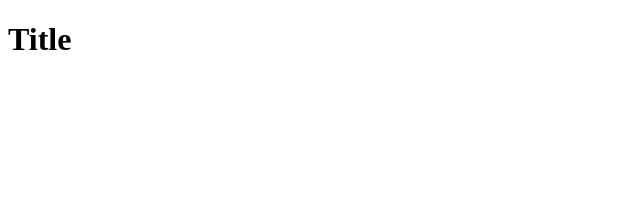
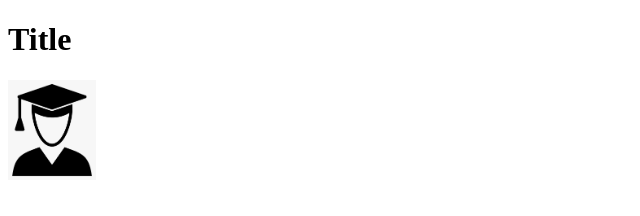
Before and after one commit to KirillRyrm/WAD-2023, a plain HTML site: page index.html in a window 1280 px wide. Shown: the whole page, without its empty margins (0-640 px from the left). Drawn offline with Linux system fonts and the light colour scheme.

Commit message:
Second commit

```diff
--- a/index.html
+++ b/index.html
@@ -5,8 +5,10 @@
     <meta http-equiv="X-UA-Compatible" content="IE=edge">
     <meta name="viewport" content="width=device-width, initial-scale=1.0">
     <title>Document</title>
+    <link rel="icon" href="res/images/favicon.ico">
 </head>
 <body>
    <h1>Title</h1>
+   <img src="res/images/me.png" alt="" height="100px">
 </body>
 </html>
```
Also changed, not shown: res/images/Favicon.ico (added), res/images/me.png (added).
